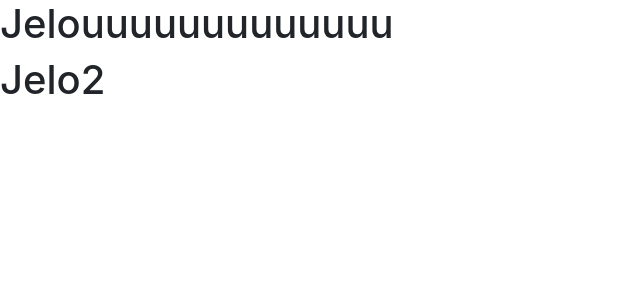
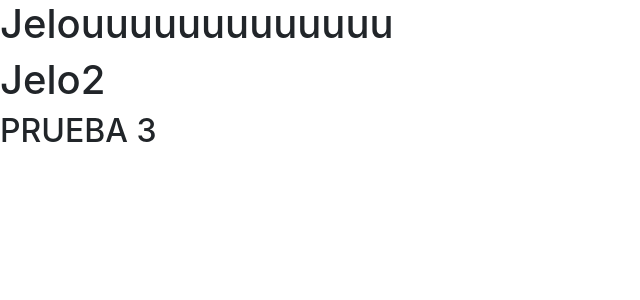
Before and after one commit to lyvargast/Grupo16PracticaKuepa, a React (Create React App) app: page / in a window 1280 px wide. Shown: the top 300 px of the page, without its empty margins (0-640 px from the left). Built offline with nearby package versions, Linux system fonts and the light colour scheme.

Commit message:
prueba 3 en rama ElenaGonzalez

```diff
--- a/src/pages/Inicio/inicio.js
+++ b/src/pages/Inicio/inicio.js
@@ -6,6 +6,8 @@ const Inicio = () =>{
 	<div>
 		<h1>Jelouuuuuuuuuuuuu</h1>
 		<h1>Jelo2</h1>
+		<h2>PRUEBA 3</h2>
+
 	 </div>
 
 	);
```
